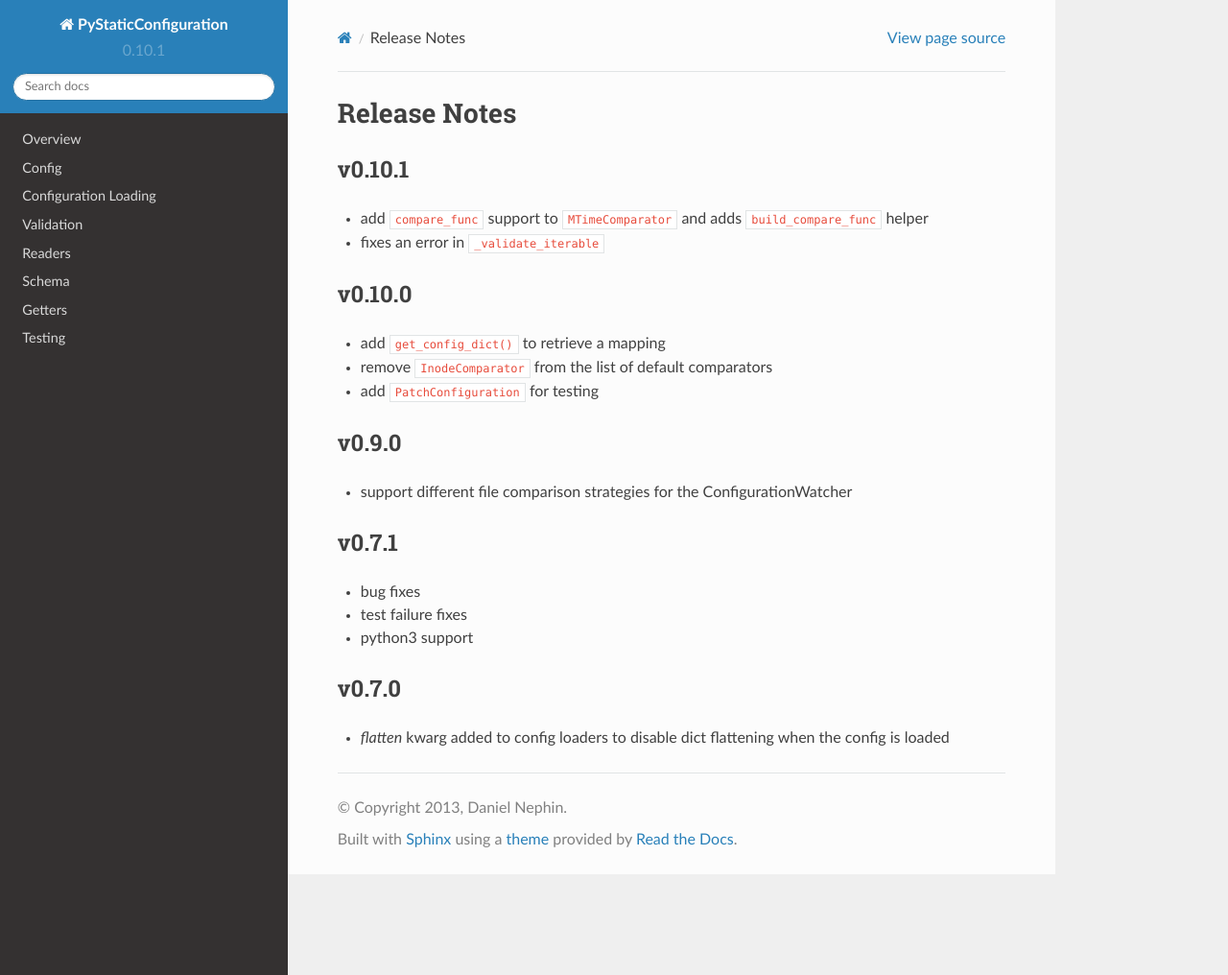
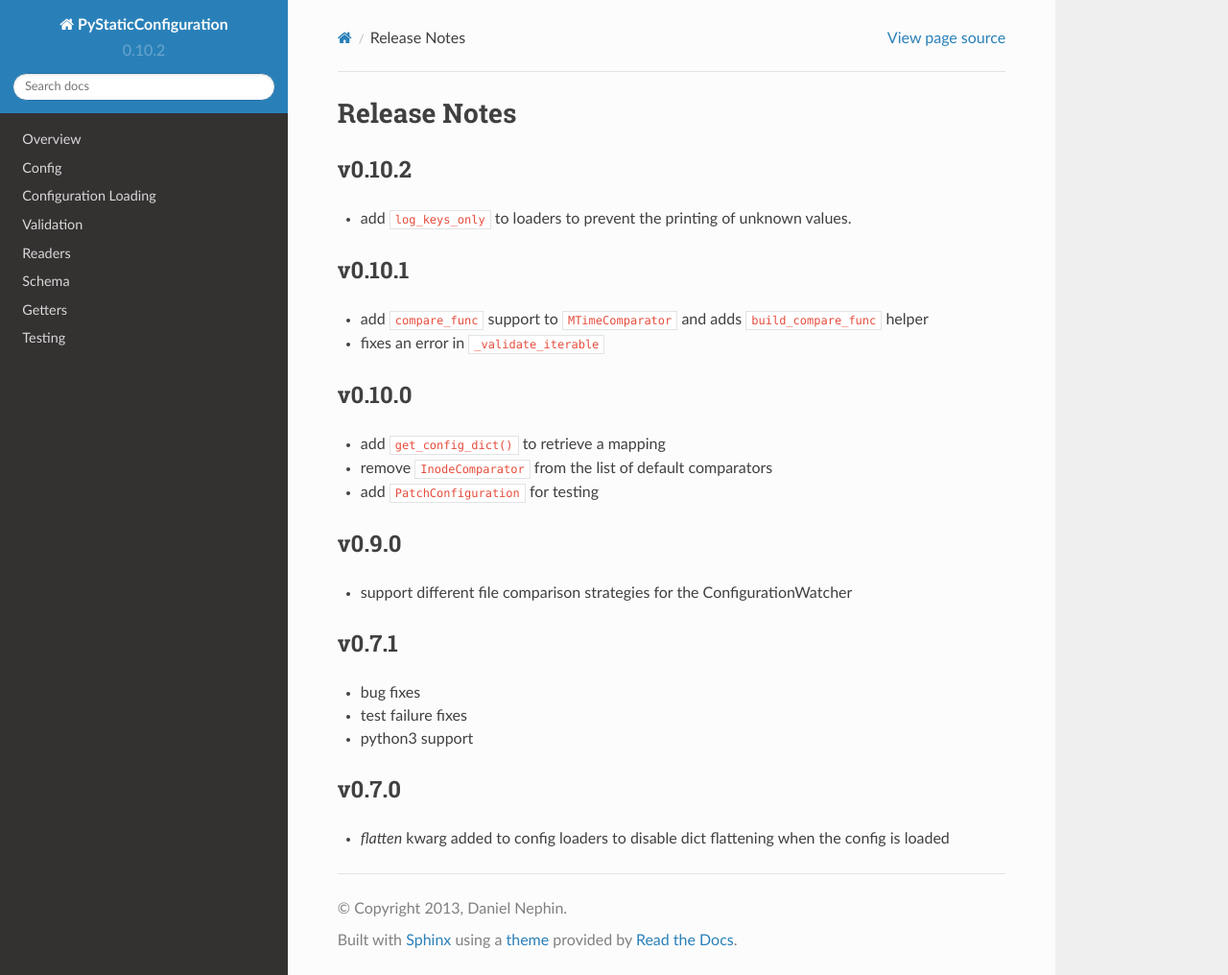
Before and after one commit to dnephin/PyStaticConfiguration, a Sphinx documentation site: the page built from docs/source/release_notes.rst, in a window 1280 px wide and 1016 px high. Shown: the whole window at 96% size. Built offline with Sphinx 7.4.7 and the Read the Docs theme 2.0.0, drawn with Linux system fonts in a browser that asks for light colours.

Commit message:
Release 0.10.2

```diff
--- a/docs/source/release_notes.rst
+++ b/docs/source/release_notes.rst
@@ -1,6 +1,10 @@
 
 Release Notes
 =============
+
+v0.10.2
+-------
+* add ``log_keys_only`` to loaders to prevent the printing of unknown values.
 
 v0.10.1
 -------
--- a/staticconf/version.py
+++ b/staticconf/version.py
@@ -1,2 +1,2 @@
 
-version = "0.10.1"
+version = "0.10.2"
```
